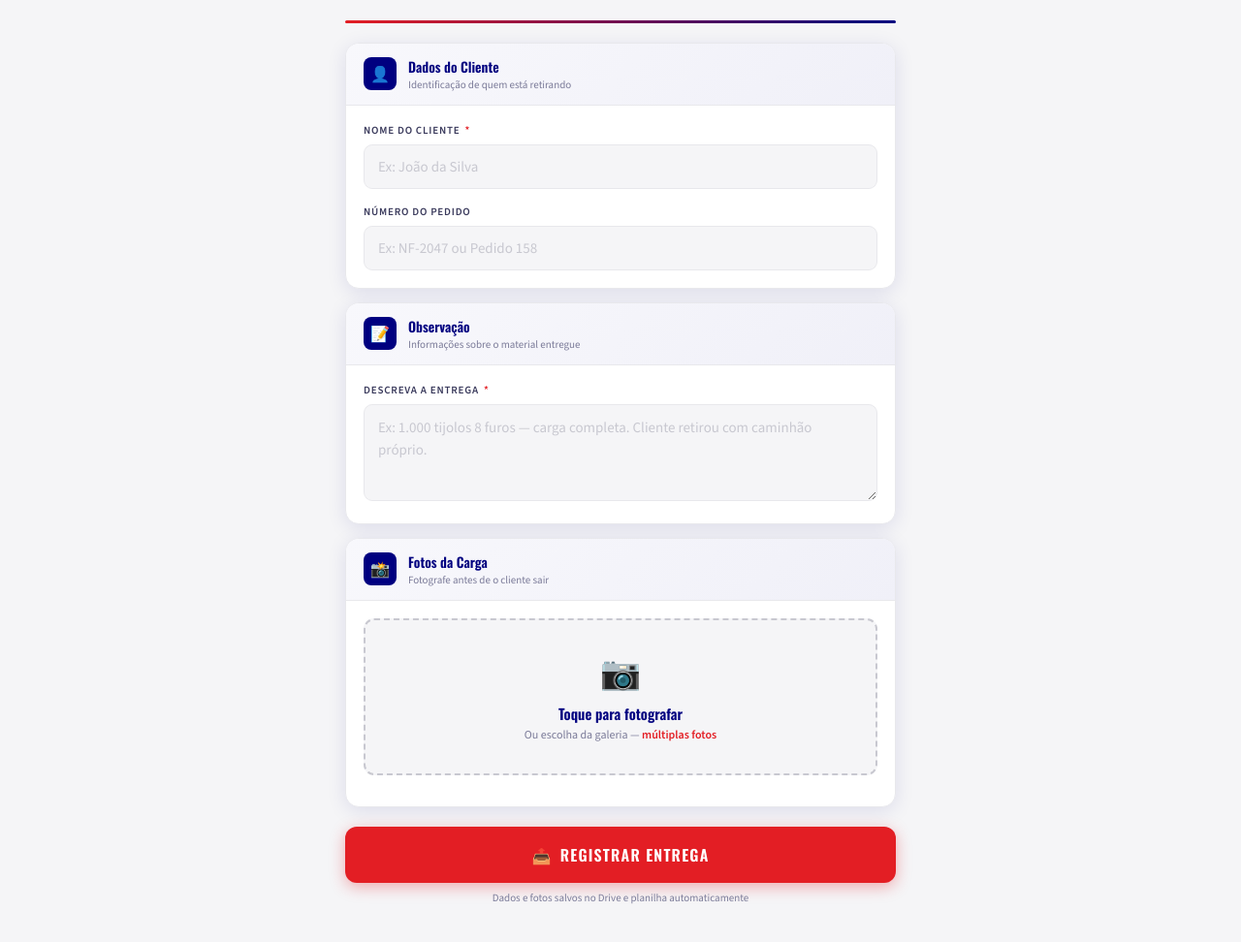
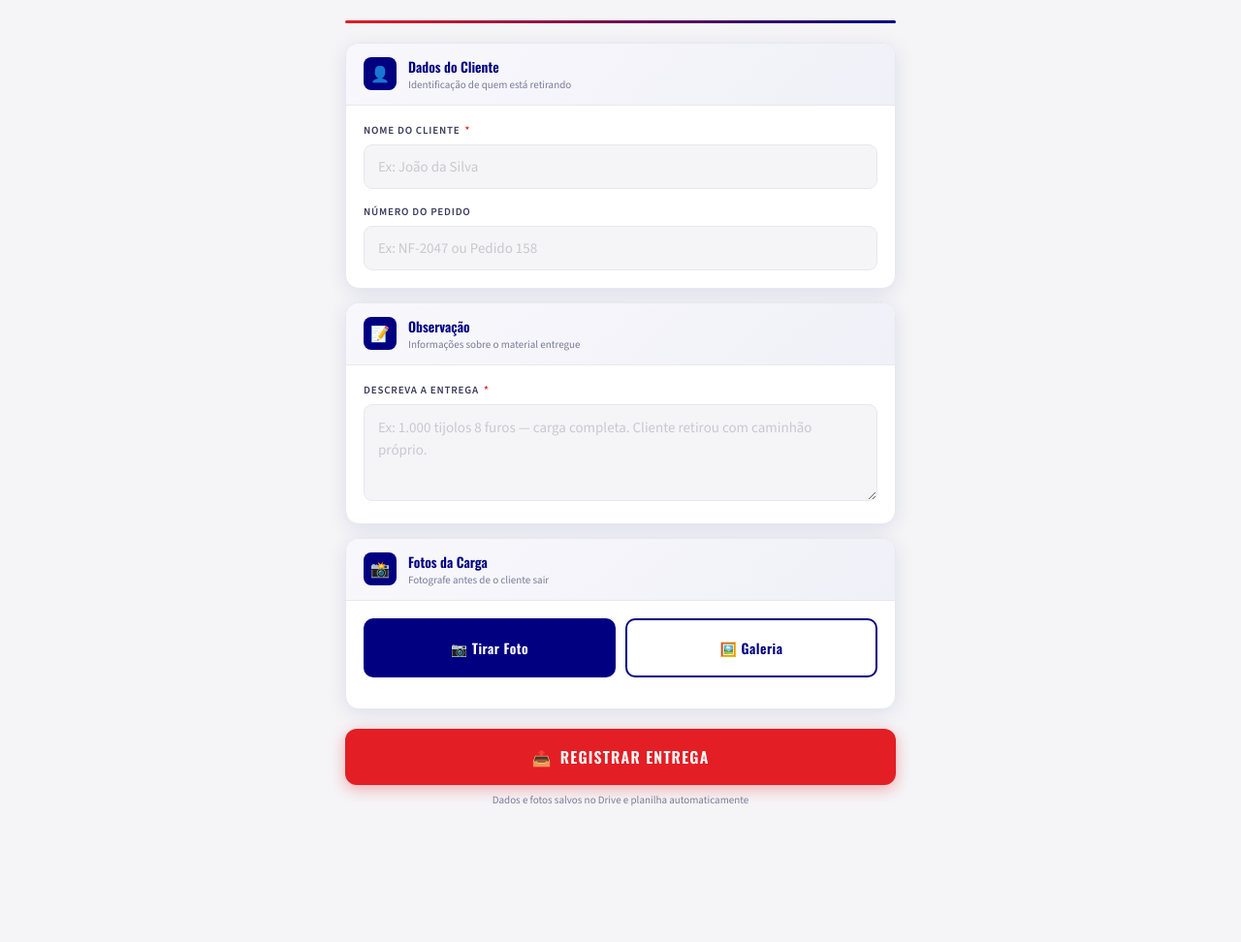
Before and after one commit to rgo-98/formul-rio_3r, a plain HTML site: page index.html in a window 1280 px wide. Shown: the part 130-1102 px from the top of the page at 97% size. After the commit the page ends 1023 px from the top, so only its background shows below. Drawn offline with nearby package versions, Linux system fonts and the light colour scheme.

Commit message:
Update index.html

```diff
--- a/index.html
+++ b/index.html
@@ -287,11 +287,23 @@
         </div>
       </div>
       <div class="card-body">
-        <div class="upload-zone" id="uploadZone">
-          <input type="file" id="fileInput" accept="image/*" multiple capture="environment">
-          <div class="upload-icon">📷</div>
-          <div class="upload-title">Toque para fotografar</div>
-          <div class="upload-hint">Ou escolha da galeria — <span>múltiplas fotos</span></div>
+        <!-- Botões câmera e galeria -->
+        <input type="file" id="fileCamera"  accept="image/*" capture="environment" multiple style="display:none">
+        <input type="file" id="fileGallery" accept="image/jpeg,image/png,image/gif,image/webp,image/*" multiple style="display:none">
+
+        <div style="display:grid;grid-template-columns:1fr 1fr;gap:10px;">
+          <button type="button" onclick="document.getElementById('fileCamera').click()" style="
+            padding:18px 10px;background:#000080;color:#fff;border:none;border-radius:10px;
+            font-family:'Oswald',sans-serif;font-size:14px;font-weight:600;letter-spacing:0.5px;
+            cursor:pointer;display:flex;align-items:center;justify-content:center;gap:8px;">
+            📷 Tirar Foto
+          </button>
+          <button type="button" onclick="document.getElementById('fileGallery').click()" style="
+            padding:18px 10px;background:#fff;color:#000080;border:2px solid #000080;border-radius:10px;
+            font-family:'Oswald',sans-serif;font-size:14px;font-weight:600;letter-spacing:0.5px;
+            cursor:pointer;display:flex;align-items:center;justify-content:center;gap:8px;">
+            🖼️ Galeria
+          </button>
         </div>
         <div class="preview-grid" id="previewGrid"></div>
         <div class="photo-count" id="photoCount" style="display:none"></div>
@@ -330,14 +342,14 @@
   const SCRIPT_URL = "https://script.google.com/macros/s/AKfycbwcFuG2FgNurmj4NOWQ9nMRSCA-IGi297rd3CLhb6nisAEGfFEPc1xgba-fvB3i2M2q/exec";
   // ─────────────────────────────────────────────────────────
 
-  const fileInput   = document.getElementById('fileInput');
+  const fileCamera  = document.getElementById('fileCamera');
+  const fileGallery = document.getElementById('fileGallery');
   const previewGrid = document.getElementById('previewGrid');
   const photoCount  = document.getElementById('photoCount');
   let filesData = []; // array de base64
 
-  // Upload
-  fileInput.addEventListener('change', e => {
-    Array.from(e.target.files).forEach(f => {
+  function handleFiles(files) {
+    Array.from(files).forEach(f => {
       if (!f.type.startsWith('image/')) return;
       const r = new FileReader();
       r.onload = ev => {
@@ -346,7 +358,10 @@
       };
       r.readAsDataURL(f);
     });
-  });
+  }
+
+  fileCamera.addEventListener('change',  e => handleFiles(e.target.files));
+  fileGallery.addEventListener('change', e => handleFiles(e.target.files));
 
   function addPreview(src, idx) {
     const el = document.createElement('div');
```
